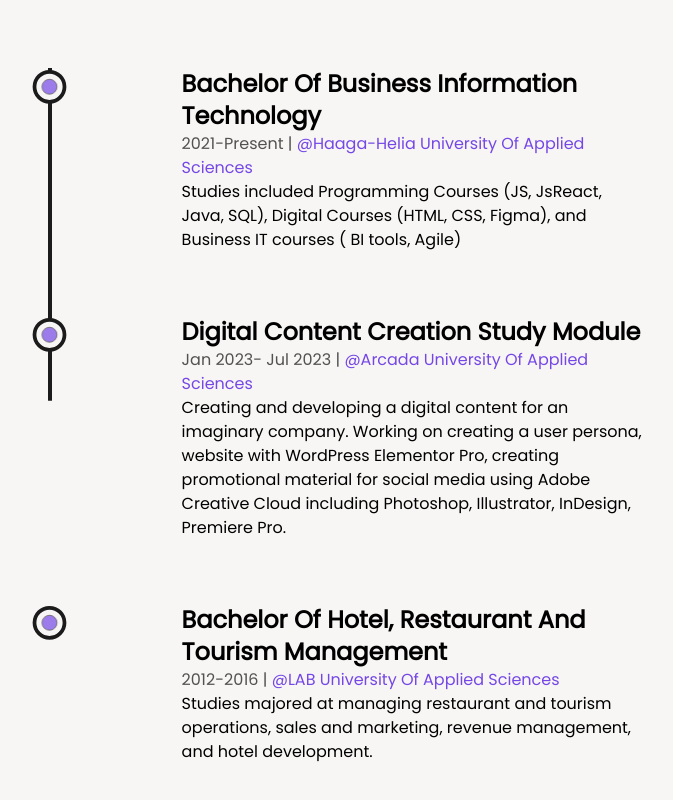
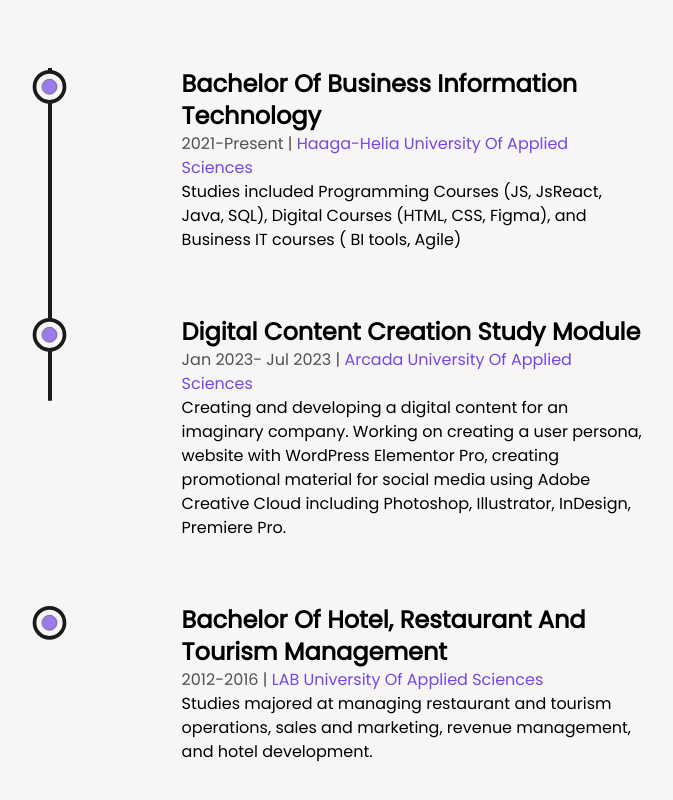
Before and after one commit to mariiasolo/websiteportfolio, a Next.js app: page /about in a window 1280 px wide. Shown: the part 2512-3312 px from the top of the page, without its empty margins (244-917 px from the left). Built offline with nearby package versions, Linux system fonts and the light colour scheme.

Commit message:
Update Education.js

```diff
--- a/src/components/Education.js
+++ b/src/components/Education.js
@@ -29,7 +29,7 @@ const Details = ({type, time, place, placeLink, info}) => {
                     {time} | <a href={placeLink} target='_blank'
                         className='text-primary capitalize dark:text-primaryDark'>
 
-                        @{place}
+                        {place}
                         </a>
                 </p>
                 <p className='font-medium w-full md:text-sm'>{info} </p>
```
